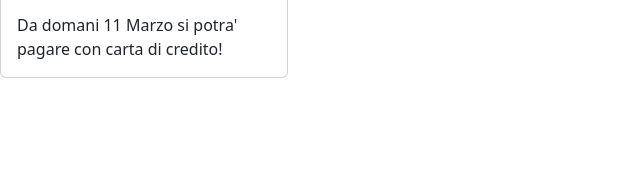
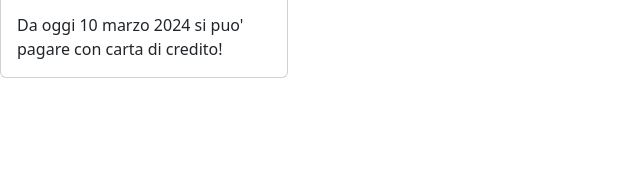
Before and after one commit to CaliPanni/calipanni.github.io, a plain HTML site: page androidmodws/news.html in a window 1280 px wide. Shown: the part 459-642 px from the top of the page, 0-640 px from the left. Drawn offline with nearby package versions, Linux system fonts and the light colour scheme.

Commit message:
Update news.html

```diff
--- a/androidmodws/news.html
+++ b/androidmodws/news.html
@@ -54,7 +54,7 @@
               <div class="card" style="width: 18rem;">
                 <img src="images/cartacred.jpg" class="card-img-top" alt="Carte di credito">
                 <div class="card-body">
-                  <p class="card-text">Da domani 11 Marzo si potra' pagare con carta di credito!</p>
+                  <p class="card-text">Da oggi 10 marzo 2024 si puo' pagare con carta di credito!</p>
                 </div>
               </div>
             </div>
```
